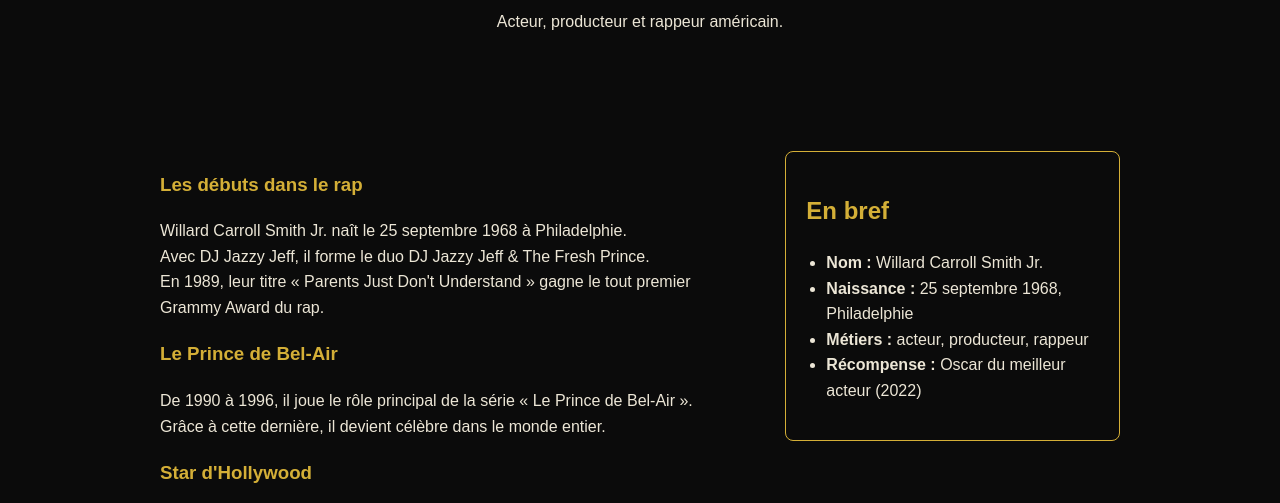
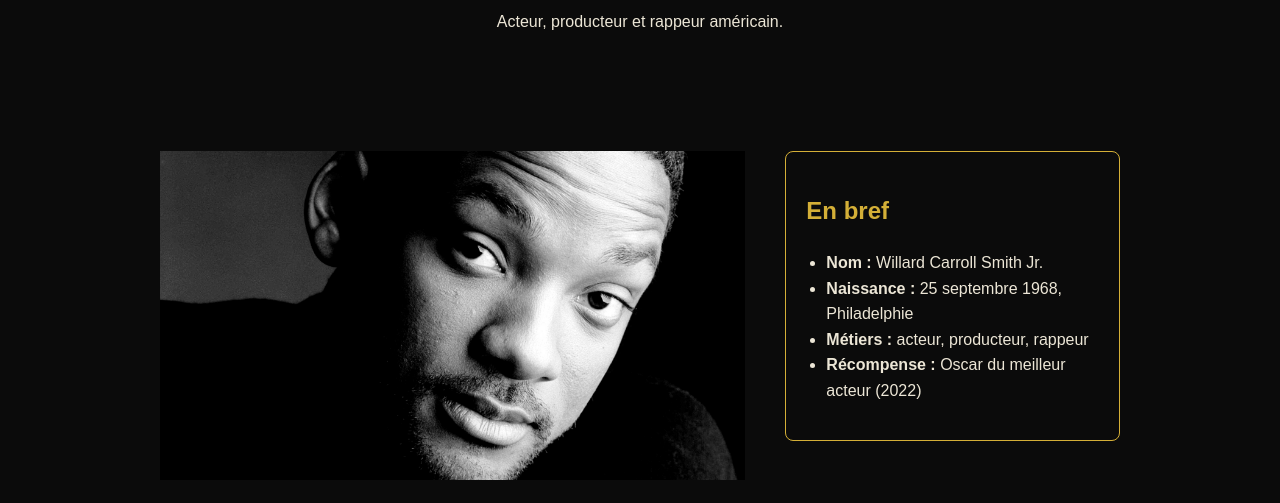
Before and after one commit to firasskander-maker/Fansite, a plain HTML site: page will-smith/index.html in a window 1280 px wide. Shown: the part 280-783 px from the top of the page. Drawn offline with Linux system fonts and the light colour scheme.

Commit message:
Ajout d'un portrait de Will Smith dans will-smith/index.html

```diff
--- a/css/will-smith.css
+++ b/css/will-smith.css
@@ -24,6 +24,18 @@ h3,
   font-family: Arial, serif;
 }
 
+.bio-image {
+  margin: 0 0 30px;
+}
+
+.bio-image img {
+  display: block;
+  width: 100%;
+  max-height: 420px;
+  object-fit: cover;
+  object-position: center 25%;
+}
+
 .facts {
   border: 1px solid #d4af37;
 }
--- a/will-smith/index.html
+++ b/will-smith/index.html
@@ -39,6 +39,11 @@
 
     <div class="container columns">
       <article class="bio">
+
+        <figure class="bio-image">
+          <img src="../images/will-smith/will_smith_bio.png"
+           alt="Portrait de Will Smith">
+        </figure>
 
         <h3>Les débuts dans le rap</h3>
         <p>Willard Carroll Smith Jr. naît le 25 septembre 1968 à Philadelphie. <br>
```
Also changed, not shown: images/will-smith/will_smith_bio.png (added).
